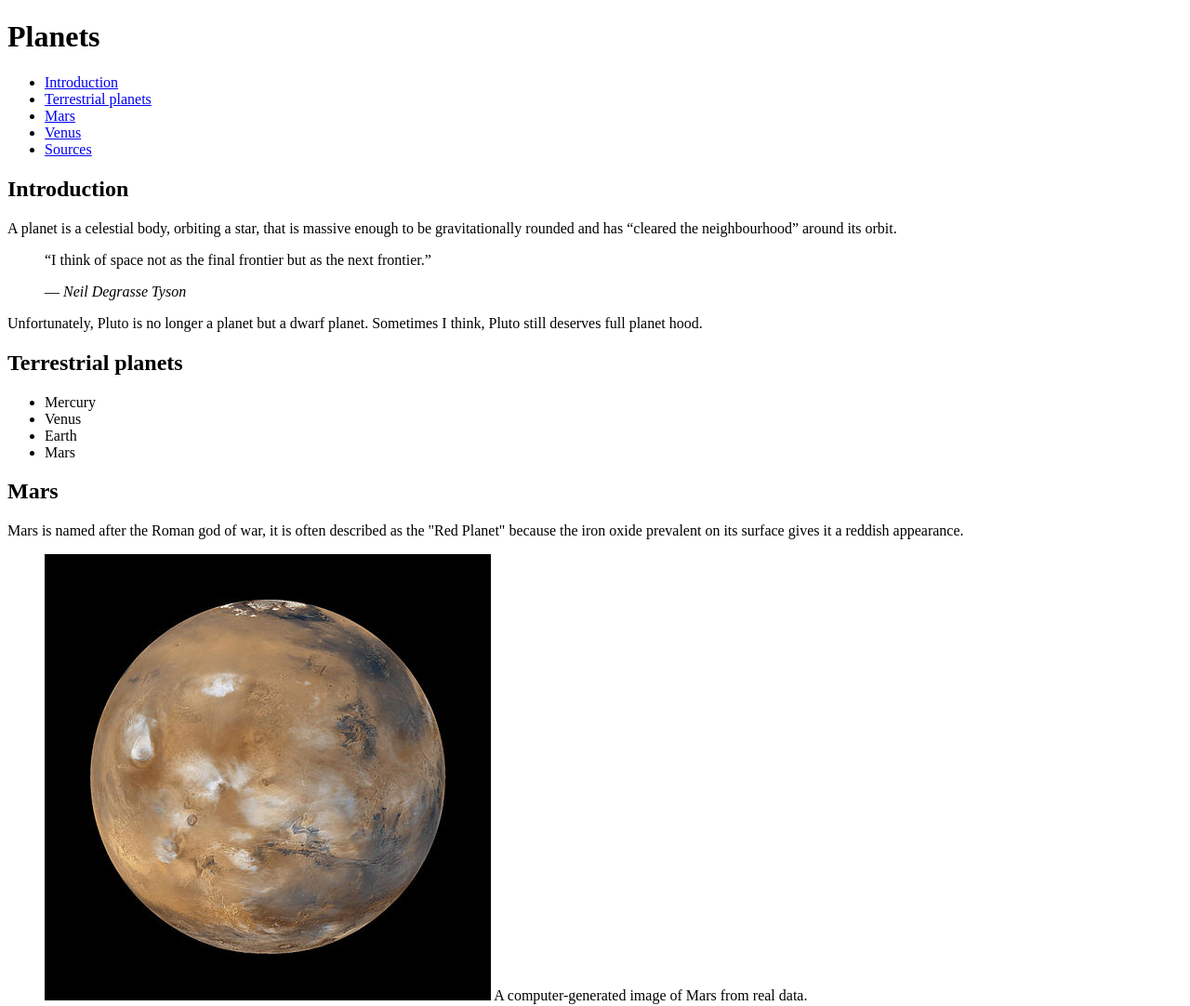
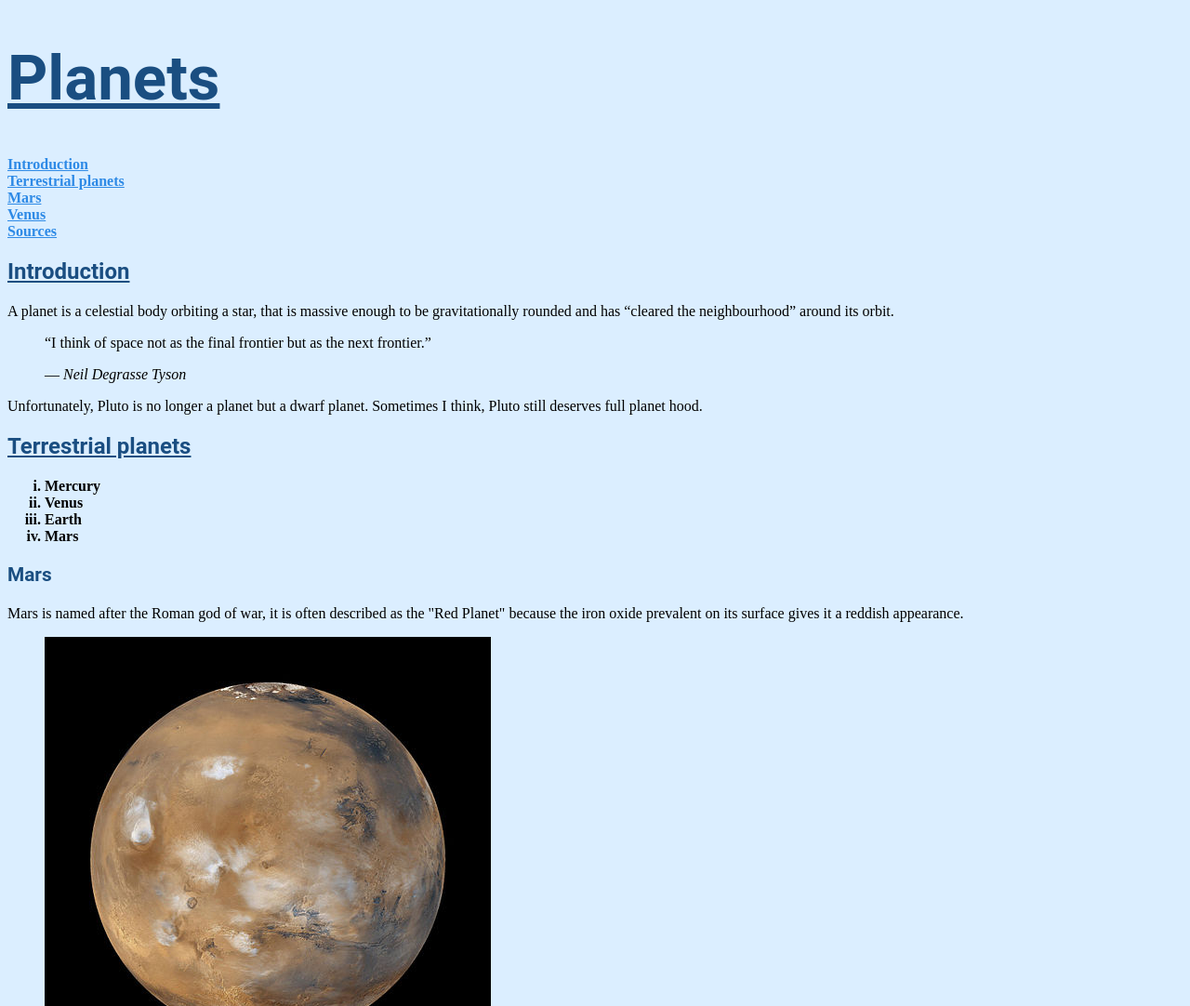
Before and after one commit to sashatran95/dsn1674-assignment-3, a plain HTML site: page index.html in a window 1280 px wide. Shown: the top 1082 px of the page at 93% size. Drawn offline with Linux system fonts and the light colour scheme.

Commit message:
Css contents being added

```diff
--- a/css/main.css
+++ b/css/main.css
@@ -1,31 +1,41 @@
 html {
-	background-color: #333333;
-	/*
-		Black #000000	#000
-		White #ffffff	#fff
-		Grey #333333 #cccccc
-		Red #ff0000	#f00
-		Green #00ff00	#0f0
-	*/
-
+	background-color: #DBEEFF;
 }
 
-h1/* add another parent if you want them to have the same font ex: h2*/ {
-	font-weight: normal;
-	font-size: 5rem; /* Xpix is really really small*/
-	font-style: italic; /* normal, italic*/
-	text-decoration: underline; /*underline, line-through*/
-	/*font-family: Arial, sans-serif; /* quotate some with space in it like "Comic Sans"*/
+h1{
+	font-weight: heavy;
+	font-size: 4.2rem;
+	font-style: normal;
+	text-decoration: underline;
 	font-family: 'Roboto', sans-serif;
+	color: #1A4E81
+}
+
+h2{
+	font-weight: heavy;
+	font-size: 1.5rem;
+	font-style: normal;
+	text-decoration: underline;
+	font-family: 'Roboto', sans-serif;
+	color: #1A4E81
+}
+
+h3{
+	font-weight: heavy;
+	font-size: 1.3rem;
+	font-style: normal;
+	text-decoration: none;
+	font-family: 'Roboto', sans-serif;
+	color: #1A4E81
+}
+
+ul{
+	list-style-type: none;
+	padding: 0;
 }
 
 ol{
-	list-style-type: none;
-	/*
-	none(if you don't want any list style types)
-	decimal, circle, lower-roman, lower-alpha, disc, square
-	*/
-	padding: 0; /* these will get rid of those unwanted indentations*/
+	list-style-type: lower-roman;
 }
 
 li {
@@ -33,14 +43,14 @@ li {
 
 }
 
-.stego { /* . to target a class that you want to modify*/
-	color: blue;
+.celestial {
+	color: #2E8AE6;
 }
 
 a {
-	color: purple;
+	color: #2E8AE6;
 }
 
 a:hover {
-	color: white;
+	color: 	#B2CCFF;
 }
--- a/index.html
+++ b/index.html
@@ -4,6 +4,7 @@
 <head>
 	<meta charset="utf-8">
 	<title>Planets</title>
+	<link href="css/main.css" rel="stylesheet">	<title>Planets</title>
 </head>
 
 <body>
@@ -27,7 +28,7 @@
 
 	<h2>Introduction</h2>
 
-		<p>A planet is a celestial body, orbiting a star, that is massive enough to be gravitationally rounded and has <quote>“cleared the neighbourhood”</quote> around its orbit.
+		<p>A planet is a <strong<class="celestial">celestial</strong> body orbiting a star, that is massive enough to be gravitationally rounded and has <quote>“cleared the neighbourhood”</quote> around its orbit.
 
 			<blockquote>
 			<p>“I think of space not as the final frontier but as the next 	frontier.”</p>
@@ -38,16 +39,16 @@
 
 	<h2>Terrestrial planets</h2>
 
-		<ul>
+		<ol>
 			<li>Mercury</li>
 			<li>Venus</li>
 			<li>Earth</li>
 			<li>Mars</li>
-		</ul>
+		</ol>
 
-	<h2>Mars</h2>
+		<h3>Mars</h3>
 
-		<p>Mars is named after the Roman god of war, it is often described as the <quote>"Red Planet"</quote> because the iron oxide prevalent on its surface gives it a reddish appearance.</p>
+			<p>Mars is named after the Roman god of war, it is often described as the <quote>"Red Planet"</	quote> because the iron oxide prevalent on its surface gives it a reddish appearance.</p>
 
 				<figure>
 					<img src="images/mars.jpg" alt="Planet Mars">
@@ -65,12 +66,12 @@
 				<dd>3389.5 km</dd>
 			</dl>
 
-	<h2>Venus</h2>
+		<h3>Venus</h3>
 			<p>Venus is the second planet from the Sun, orbiting it every 224.7 Earth days.
 
 				<figure>
 					<img src="images/venus.jpg" alt="Planet Venus">
-				<figurecaption>A real-colour image of Venus processed from two filters. The surface is obscured by a thick blanket of clouds.</figurecaption>
+					<figurecaption>A real-colour image of Venus processed from two filters. The surface is 	obscured by a thick blanket of clouds.</figurecaption>
 				</figure>
 
 			</p>
@@ -88,7 +89,7 @@
 
 <aside>
 <footer>
-<strong>Sources:</strong>
+	<h2>Sources:</h2>
 		<a href="https://en.wikipedia.org/wiki/Mars">https://en.wikipedia.org/wiki/Mars</a>
 		<a href="https://en.wikipedia.org/wiki/Venus">https://en.wikipedia.org/wiki/Venus</a>
 </footer>
```
Lines whose indentation alone changed are shown as unchanged.
